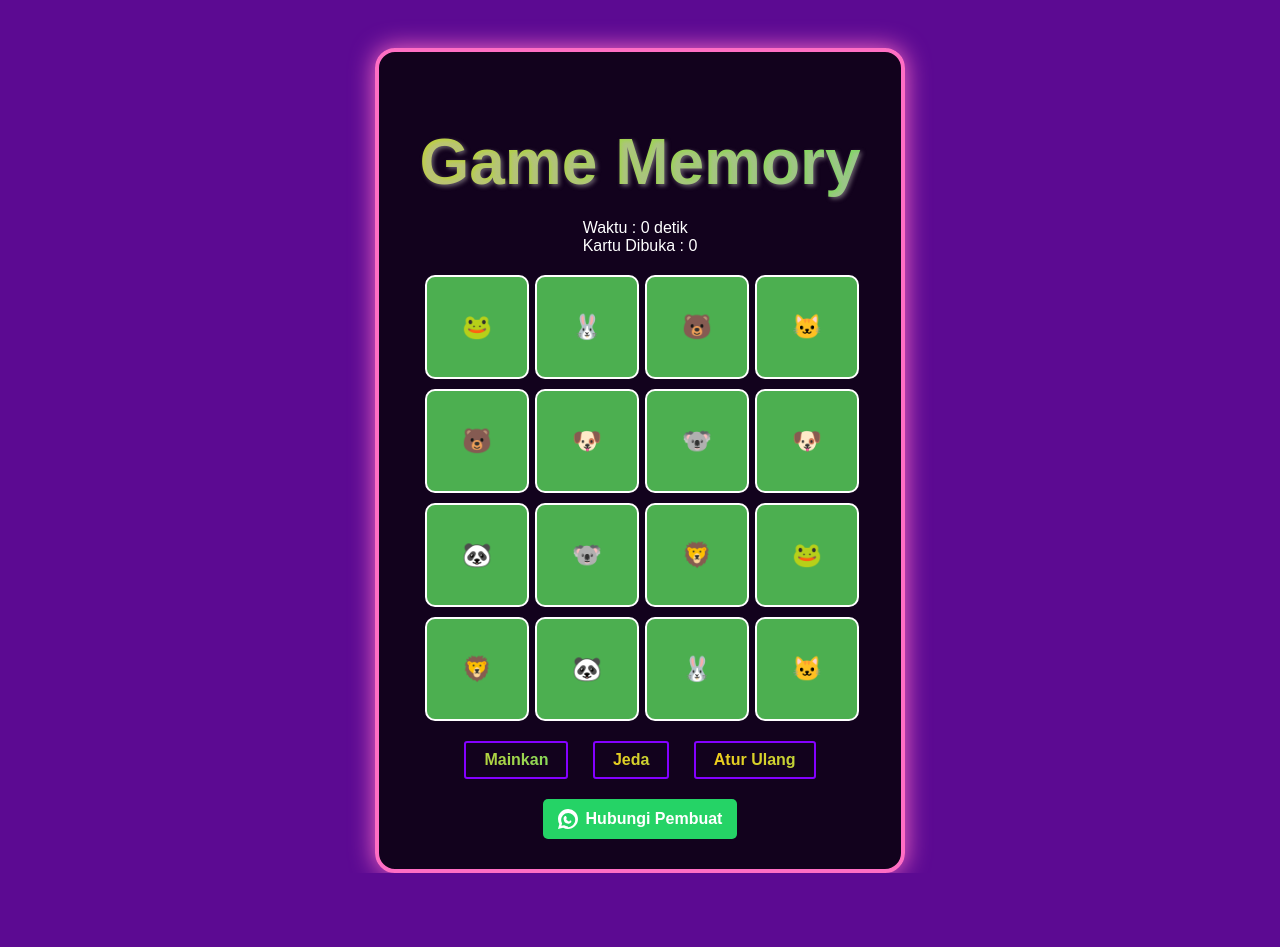
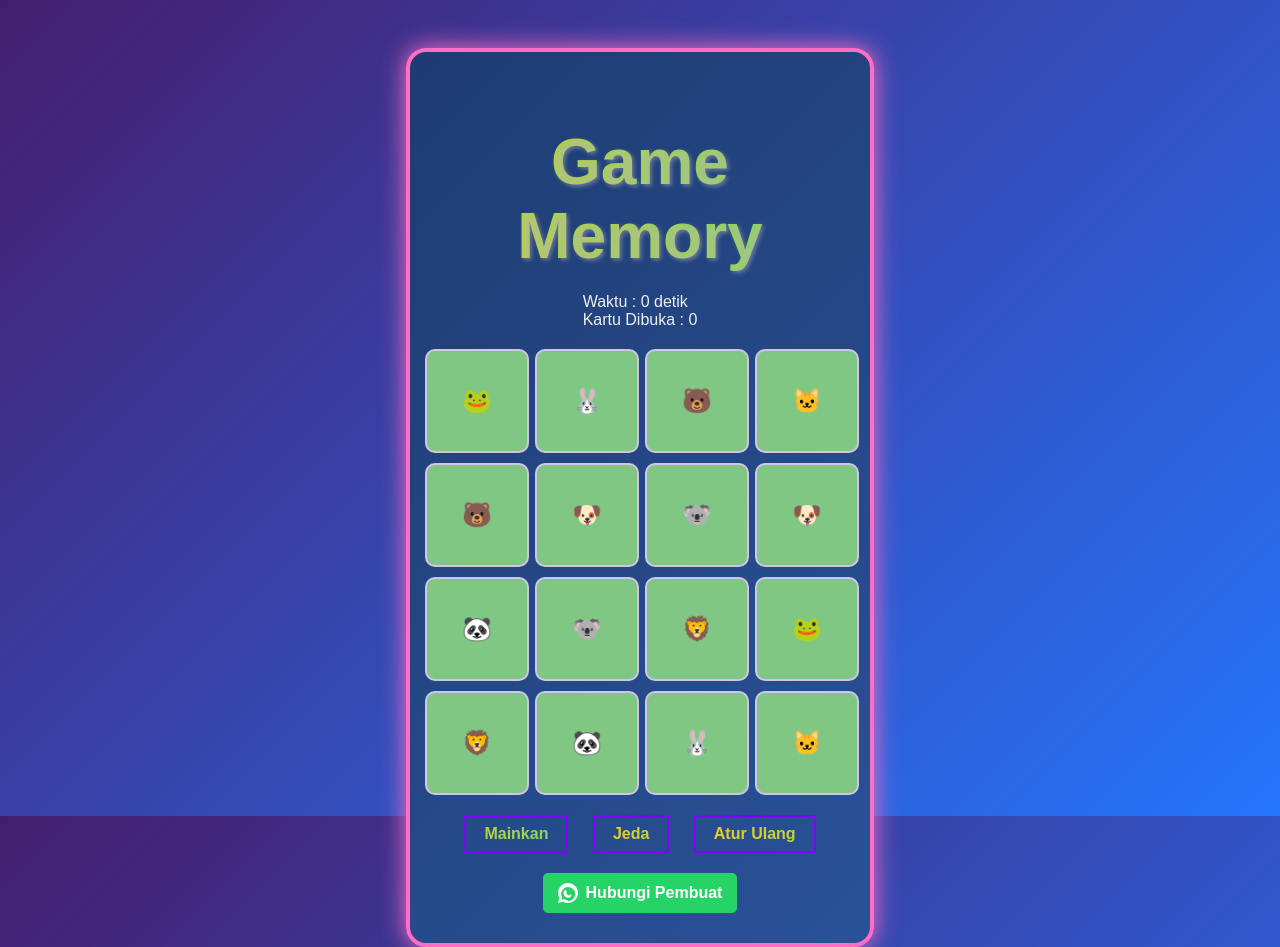
Before and after one commit to AdtyRz/Game, a plain HTML site: page index.html in a window 1280 px wide. Both pictures are taken after a click on the button "Mainkan". Before the commit the page ends 873 px from the top, so only its background shows below. Drawn offline with Linux system fonts and the light colour scheme.

Commit message:
Update index.html

```diff
--- a/index.html
+++ b/index.html
@@ -11,7 +11,7 @@
             flex-direction: column;
             align-items: center;
             height: 100vh;
-            background-color: #5c0a92;
+            background-color: #670dbb;
             color: white;
             position: relative;
             overflow: hidden;
@@ -74,7 +74,7 @@
         .card {
             width: 100px;
             height: 100px;
-            background-color: #3d0a80;
+            background-color: #ebebeb;
             border: 2px solid #ffffff;
             border-radius: 10px;
             display: flex;
@@ -195,11 +195,12 @@
     </style>
     <style>
         .game-container {
-            background-color: rgba(0, 0, 0, 0.8);
+            /* Ganti background area utama game di sini */
+            background: linear-gradient(135deg, #1e3c72 0%, #2a5298 100%);
             border: 4px solid #ff6ec4;
             border-radius: 20px;
             padding: 30px 40px;
-            max-width: 520px;
+            max-width: 380px;
             margin: 40px auto;
             box-shadow: 0 0 25px #ff6ec4;
             display: flex;
@@ -207,10 +208,64 @@
             align-items: center;
         }
     </style>
+    <style>
+        body {
+            font-family: Arial, sans-serif;
+            display: flex;
+            flex-direction: column;
+            align-items: center;
+            height: 100vh;
+            /* Changed background to a soft gradient */
+            background: linear-gradient(135deg, #451e6e 0%, #2575fc 100%);
+            color: #f0f0f0;
+            position: relative;
+            overflow: hidden;
+        }
+        .card {
+            width: 100px;
+            height: 100px;
+            background-color: #5a3d8a; /* Softer purple */
+            border: 2px solid #d1c4e9; /* Lighter border */
+            border-radius: 10px;
+            display: flex;
+            justify-content: center;
+            align-items: center;
+            font-size: 2em;
+            cursor: pointer;
+            transition: background-color 0.3s;
+            position: relative;
+            z-index: 2;
+            user-select: none;
+            color: #e0e0e0;
+        }
+        .card.flipped {
+            background-color: #81c784; /* Softer green */
+            color: #1b5e20;
+        }
+        button {
+            margin: 0 10px;
+            padding: 10px 20px;
+            font-size: 16px;
+            background-color: #6a1b9a; /* Softer button color */
+            border: none;
+            border-radius: 3px;
+            color: #f0f0f0;
+            cursor: pointer;
+            transition: background-color 0.3s;
+            position: relative;
+            z-index: 2;
+        }
+        button:hover {
+            background-color: #4a148c;
+        }
+    </style>
 </head>
 <body>
 
 <div id="emojiBackground"></div>
+
+<!-- Audio element for card click sound -->
+<audio id="cardClickSound" src="https://actions.google.com/sounds/v1/cartoon/wood_plank_flicks.ogg" preload="auto"></audio>
 
 <div class="game-container">
     <h1>Game Memory</h1>
@@ -256,6 +311,7 @@
     const resetButton = document.getElementById('resetButton');
     const popup = document.getElementById('popup');
     const emojiBackground = document.getElementById('emojiBackground');
+    const cardClickSound = document.getElementById('cardClickSound');
 
     // Fungsi untuk membuat animasi emoji hewan di background
     function createEmojiAnimation() {
@@ -328,6 +384,10 @@
     function flipCard() {
         if (lockBoard) return;
         if (this === firstCard) return;
+
+        // Play card click sound
+        cardClickSound.currentTime = 0;
+        cardClickSound.play();
 
         this.classList.add('flipped');
 
```
